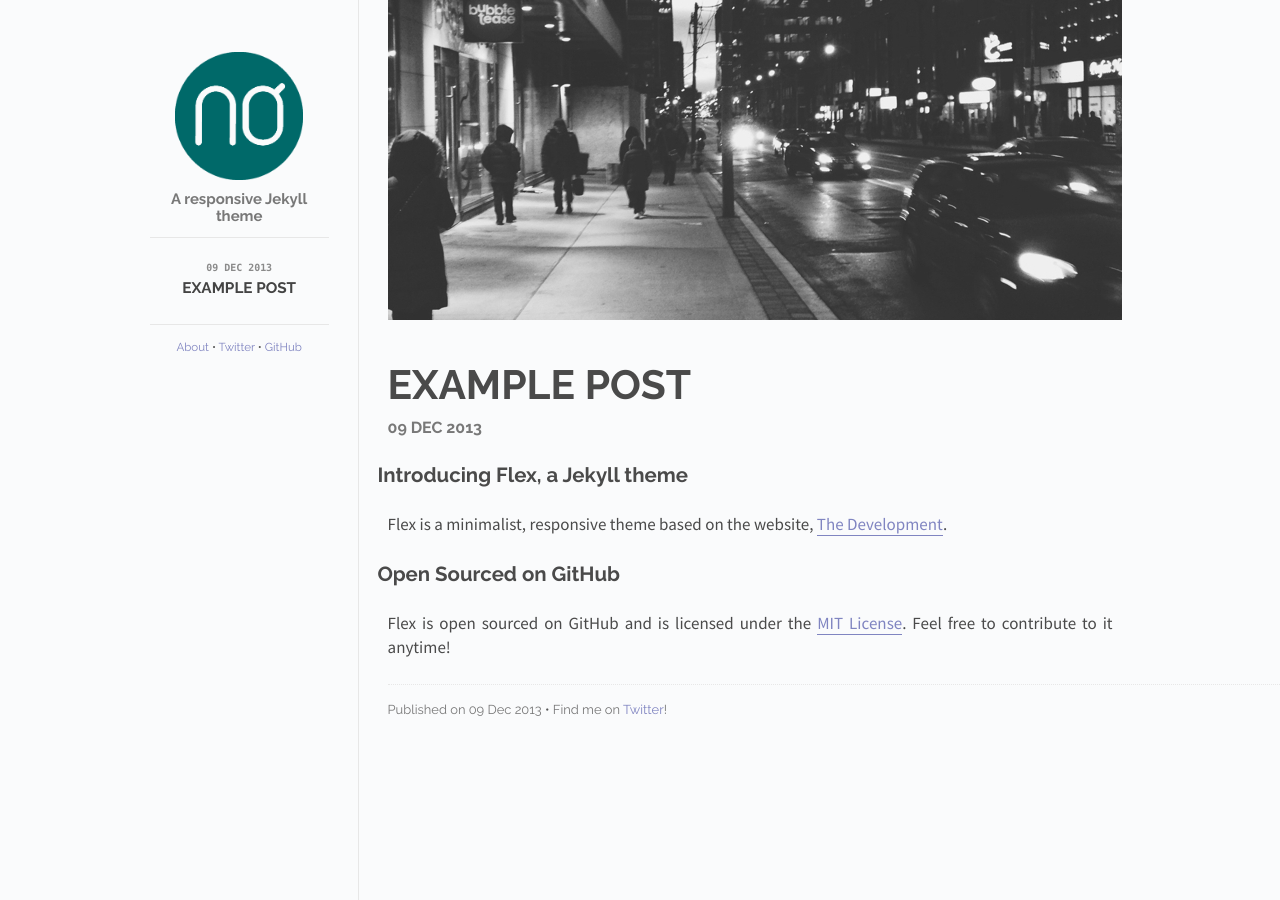
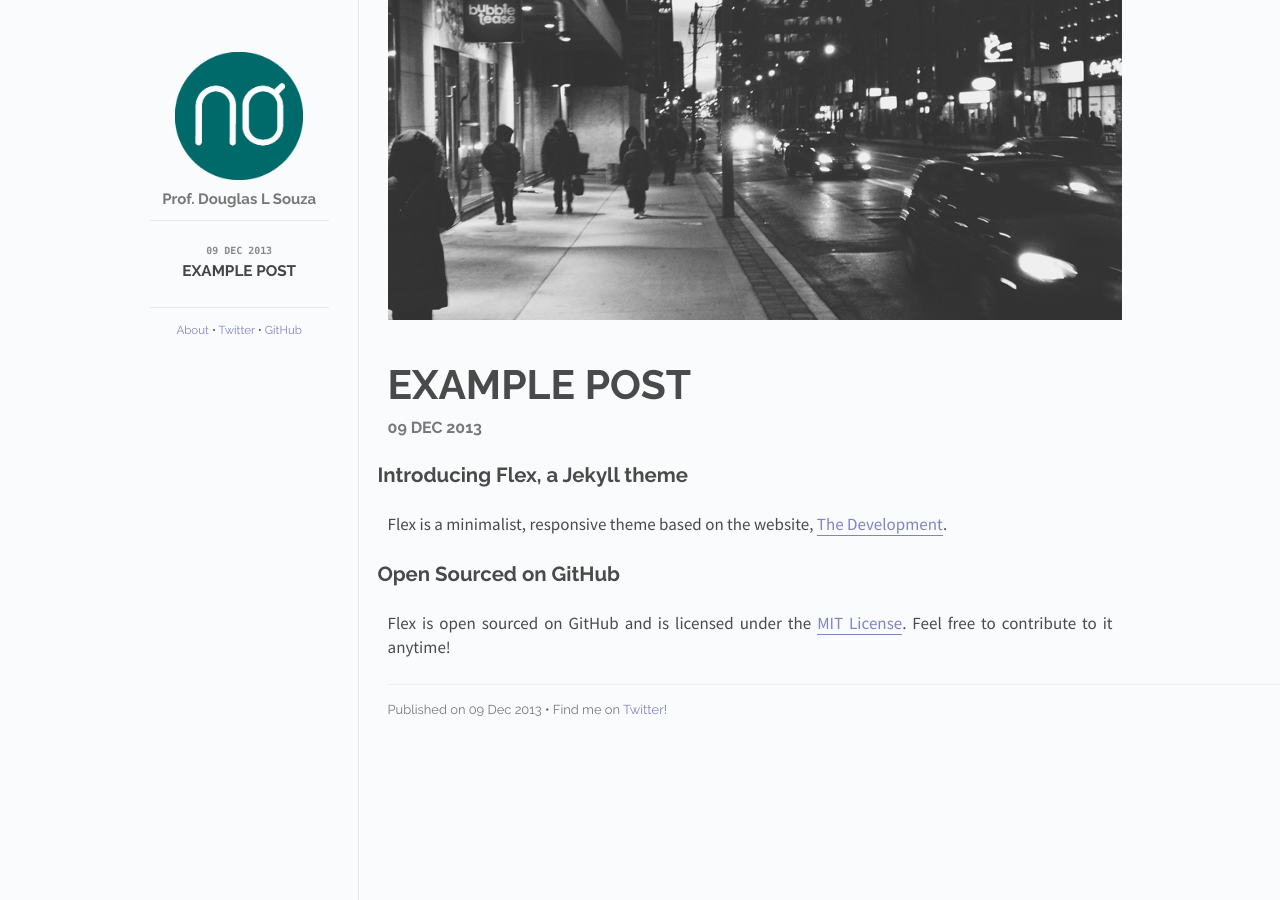
Before and after one commit to dglopes/dglopes.github.io, a Jekyll site: the page built from index.html, in a window 1280 px wide. Built offline with Jekyll 4.4.1, drawn with Linux system fonts in a browser that asks for light colours; Markdown is read by kramdown in place of the engine named in the settings.

Commit message:
Update default.html

```diff
--- a/_layouts/default.html
+++ b/_layouts/default.html
@@ -24,7 +24,7 @@
       <div class="sidebar" id="sidebar">
         <div class="header">
           <h1 class="title"><a href="/"><img id="logo" src="/images/Logo_Nolab_Ce.png"></a></h1>
-          <span class="tagline">A responsive Jekyll theme</span>
+          <span class="tagline">Prof. Douglas L Souza</span>
         </div>
         <div class="posts">
           <ul class="posts-list">
```
